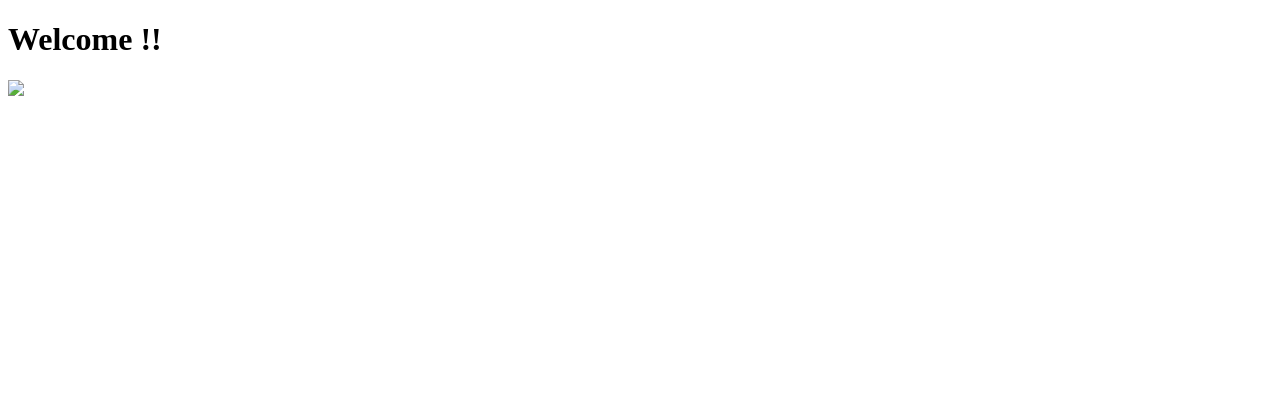
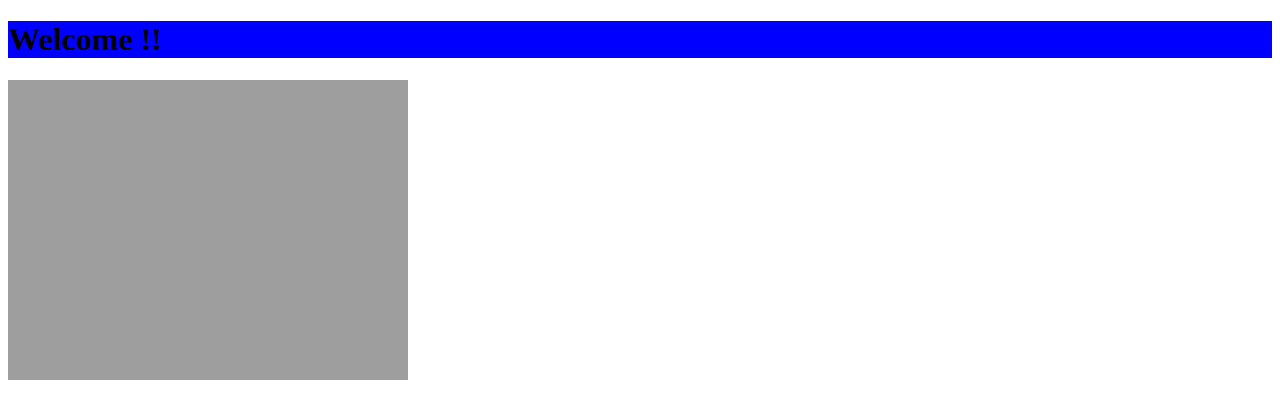
Before and after one commit to Jiezhoue/deploy-text, a plain HTML site: page src/index.html in a window 1280 px wide. Drawn offline with Linux system fonts and the light colour scheme; the site is published under a folder, as on GitHub Pages, so addresses that start at the root find nothing.

Commit message:
third commit

```diff
--- a/src/index.html
+++ b/src/index.html
@@ -5,11 +5,11 @@
     <meta http-equiv="X-UA-Compatible" content="IE=edge">
     <meta name="viewport" content="width=device-width, initial-scale=1.0">
     <title>Document</title>
-    <link rel="stylesheet" href="/src/style.css">
+    <link rel="stylesheet" href="../src/style.css">
 </head>
 <body>
     <h1> Welcome !!</h1>
-    <img src="/src/img/blog5-pic.png">
+    <img src="../src/img/blog5-pic.png">
 
 </body>
 </html>
```
